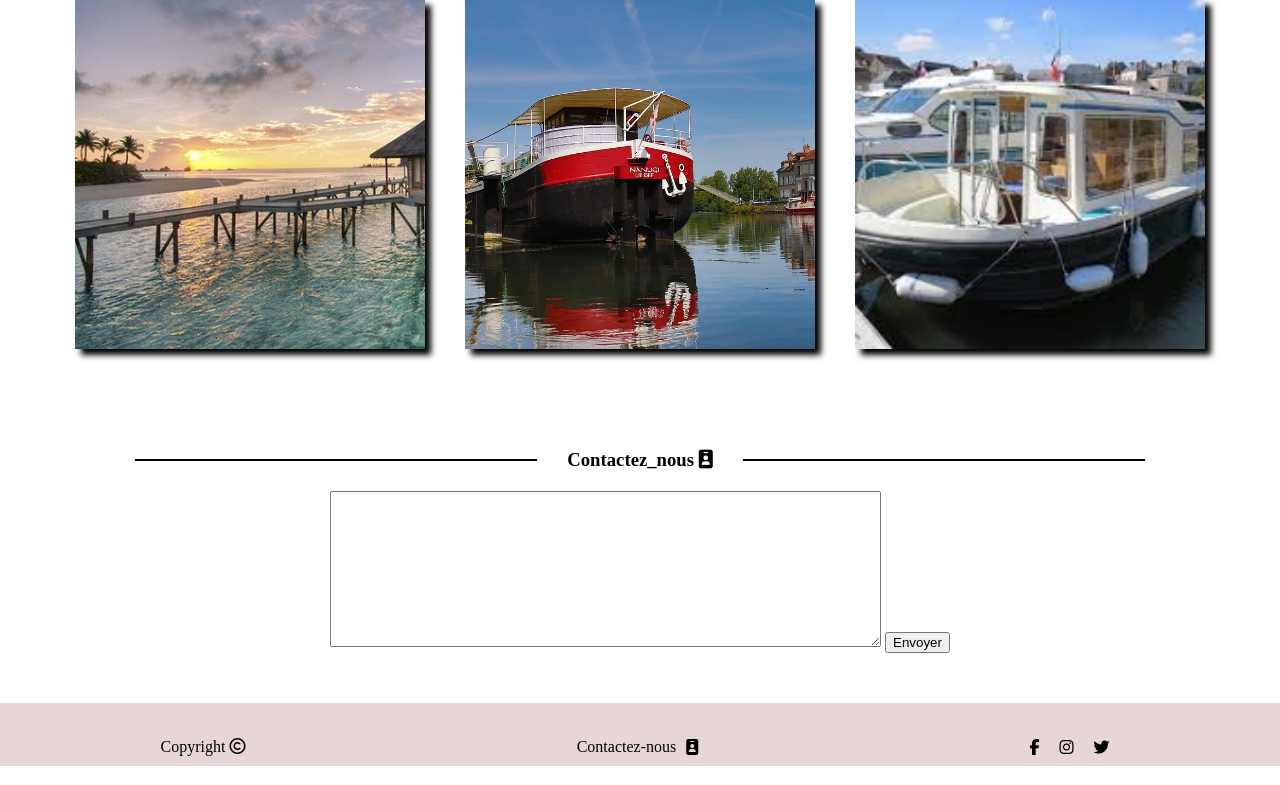
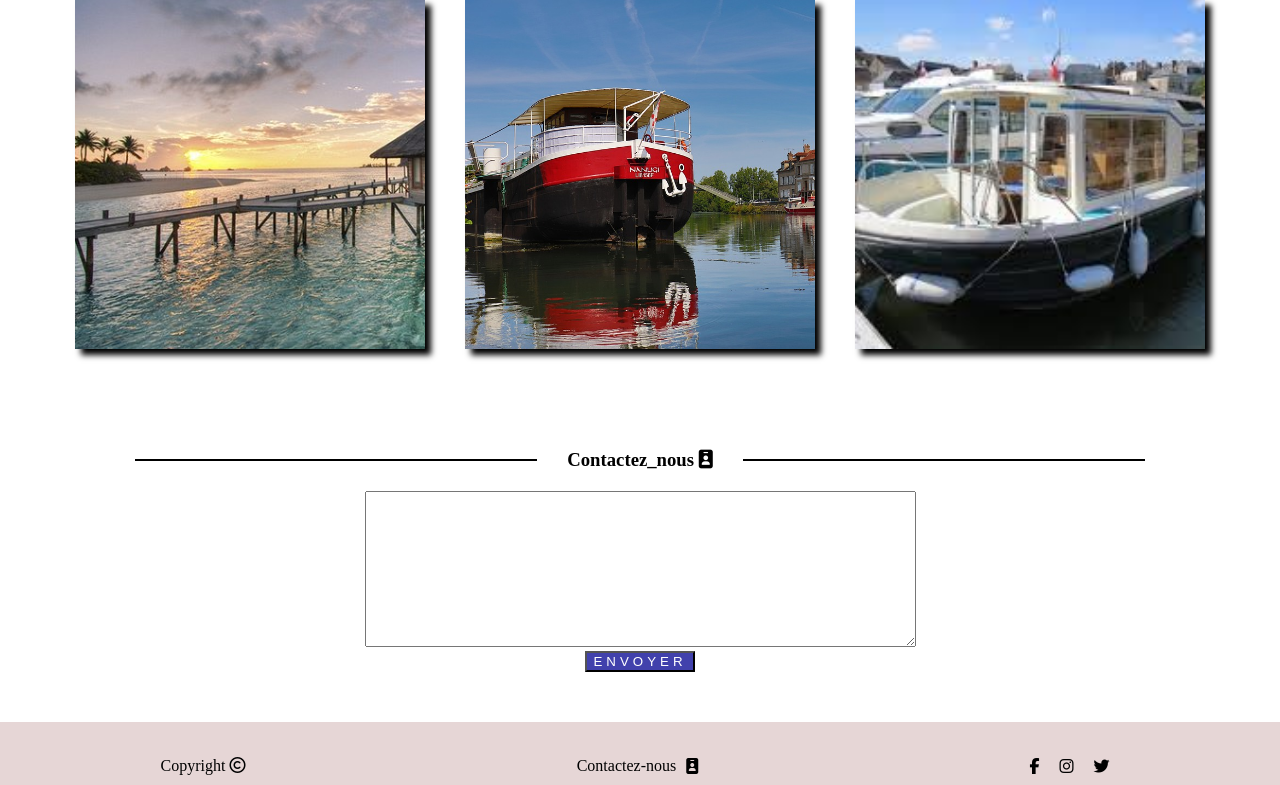
Before and after one commit to tomynov/Airbnb_Aqua, a PHP site: page / in a window 1280 px wide; the page is wider, and only the part inside the window is pictured. Shown: the part 929-1714 px from the top of that part. Run offline with PHP 8.4, Linux system fonts and the light colour scheme; some libraries are stand-ins or nearby versions.

Commit message:
modif css

```diff
--- a/css/style.css
+++ b/css/style.css
@@ -163,6 +163,16 @@ main{
 
 #image_6{
     background-image: url(../img/Peniche_4.png);
+}
+
+#button_contact{
+    letter-spacing: 4px;
+    text-transform: uppercase;
+    text-align: center;
+    background-color: rgb(65, 65, 172);
+    color: white;
+    display: block;
+    margin : auto;
 }
 
 
```
